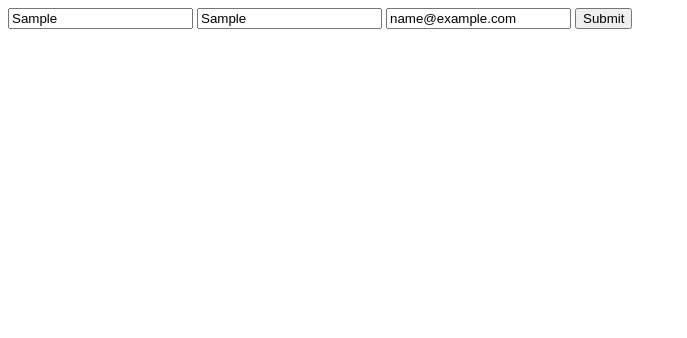
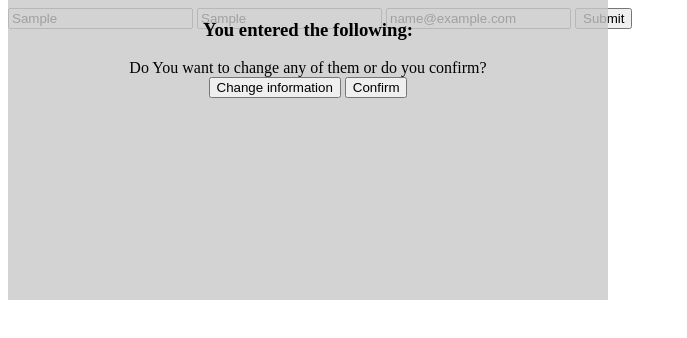
Before and after one commit to sarit-chaet-hudis/javascript-exercises, a plain HTML site: page 22-1-forms.html in a window 1280 px wide. Both pictures are taken after typing "Sample", "Sample", "name@example.com" into the empty fields and a click on the button "Submit". Shown: the whole page, without its empty margins (0-687 px from the left). Drawn offline with Linux system fonts and the light colour scheme.

Commit message:
form buttons

```diff
--- a/22-1-forms.html
+++ b/22-1-forms.html
@@ -5,6 +5,18 @@
     <meta http-equiv="X-UA-Compatible" content="IE=edge" />
     <meta name="viewport" content="width=device-width, initial-scale=1.0" />
     <title>forms 21-1</title>
+    <style>
+      .confirmDialogue {
+        display: none;
+        position: absolute;
+        top: 0;
+        width: 600px;
+        height: 300px;
+        z-index: 20;
+        background-color: rgba(200, 200, 200, 0.8);
+        text-align: center;
+      }
+    </style>
   </head>
   <body>
     <form action="">
@@ -13,6 +25,17 @@
       <input type="email" id="email" placeholder="Your email address" />
       <button type="submit" class="submit">Submit</button>
     </form>
+    <div class="confirmDialogue">
+      <h3>You entered the following:</h3>
+      <p class="fullName"></p>
+      <p class="age"></p>
+      <p class="email"></p>
+      Do You want to change any of them or do you confirm?
+      <br />
+      <button class="change">Change information</button>
+      <button class="confirm">Confirm</button>
+      <p class="confirmMessage"></p>
+    </div>
     <script>
       const fullName = document.querySelector("#fullName");
       const age = document.querySelector("#age");
@@ -24,7 +47,23 @@
 
       function confirm(e) {
         e.preventDefault();
-        console.log(fullName.value, age.value, email.value);
+        const confirmDialogue = document.querySelector(".confirmDialogue");
+        confirmDialogue.style.display = "block";
+
+        const changeButton = document.querySelector(".change");
+        const confirmButton = document.querySelector(".confirm");
+
+        changeButton.addEventListener(
+          "click",
+          () => (confirmDialogue.style.display = "none")
+        );
+
+        confirmButton.addEventListener("click", () => {
+          document.querySelector(".confirmMessage").innerText =
+            "Submitted succesfully";
+          changeButton.disabled = true;
+          confirmButton.disabled = true;
+        });
       }
     </script>
   </body>
```
